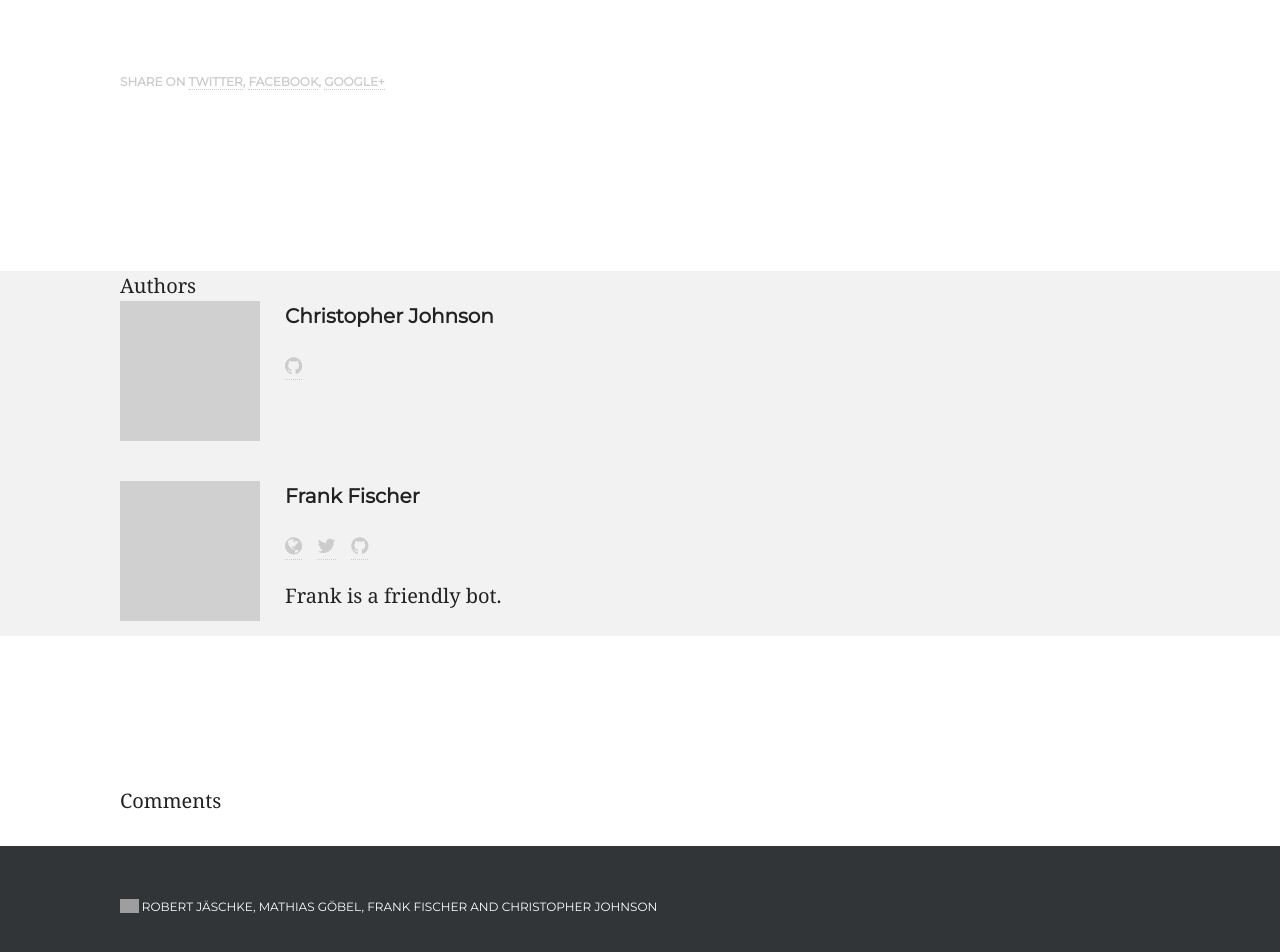
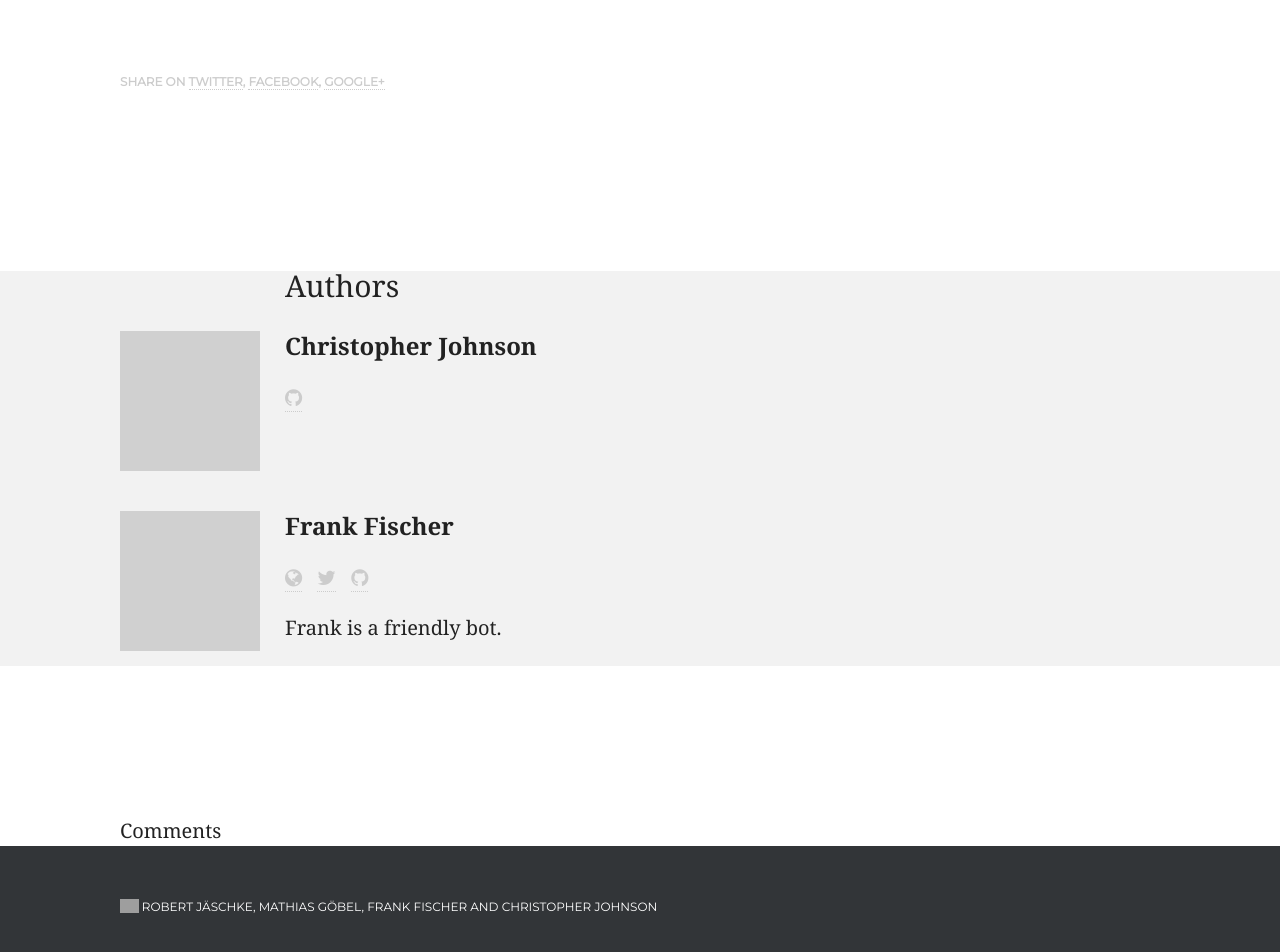
Before and after one commit to weltliteratur/blog, a Jekyll site: the page built from _posts/2016-02-18-Some-Preparations.markdown, in a window 1280 px wide. Shown: the part 919-1871 px from the top of the page. Built offline with Jekyll 4.4.1, drawn with Linux system fonts in a browser that asks for light colours; nearby versions of some CDN libraries; some web fonts are replaced; comment, search, counter and statistics services are not loaded; grey boxes are pictures that could not be loaded.

Commit message:
refined author include and corresponding css

```diff
--- a/_includes/authors.html
+++ b/_includes/authors.html
@@ -8,7 +8,7 @@
 <div class="avatarwrapper">
                             	<img src="https://www.gravatar.com/avatar/{{ site.authors[author].gravatar }}?s=140" class="author-avatar" alt="{{ site.authors[author].name }}'s photo">
                             	</div>
-                            <h1>{{ site.authors[author].name }}</h1>
+                            <span>{{ site.authors[author].name }}</span>
 <ul>
 {% if site.authors[author].web %}
 <li><a href="{{ site.authors[author].web }}"><i class="fa fa-globe" aria-hidden="true"></i></a></li>
--- a/css/style.css
+++ b/css/style.css
@@ -20,6 +20,16 @@ p.copy > img {
 }
 .author {
     min-height: 155px;
+}
+#authors {
+    font-size: 1.5em;
+    margin-left: 165px;
+    margin-bottom: 30px;
+    display: block;
+}
+.author > span {
+    font-size: larger;
+    font-weight: bold;
 }
 
 /* --------------------------------------
```
